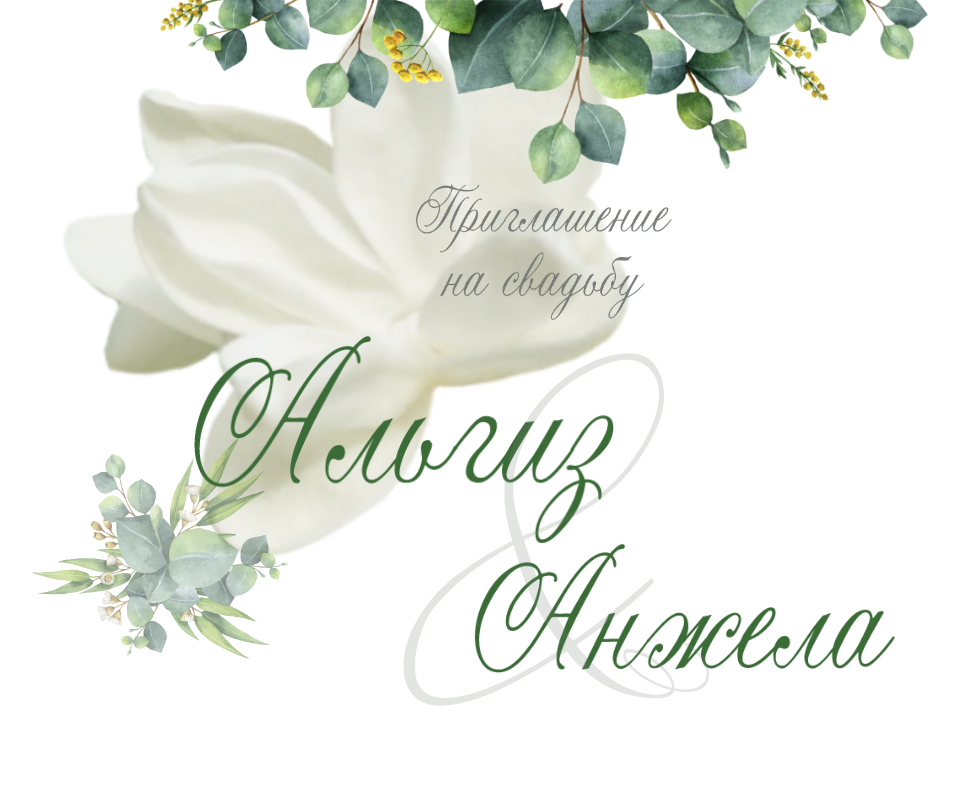
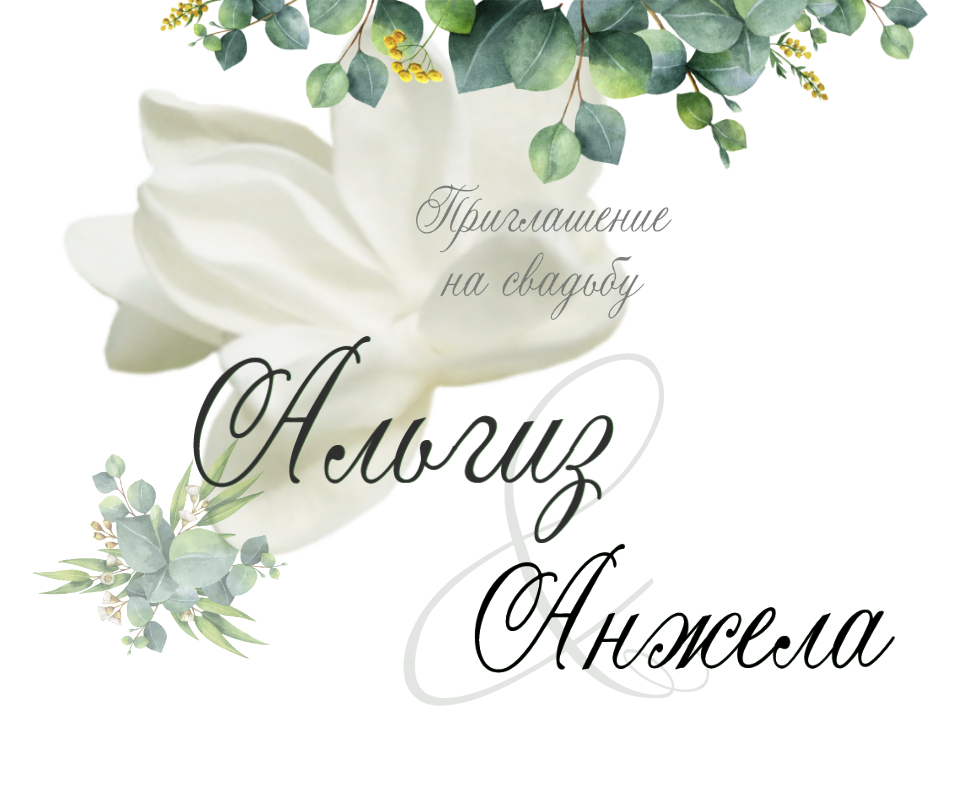
Before and after one commit to Aidarchik/weddingAlgizAndAngela, a React (Create React App) app: page / in a window 1280 px wide. Shown: the top 798 px of the page, without its empty margins (96-1055 px from the left). Built offline with nearby package versions, Linux system fonts and the light colour scheme.

Commit message:
наложение имен

```diff
--- a/src/App.js
+++ b/src/App.js
@@ -1,13 +1,13 @@
 import greenBranch from "./assets/green_branch.png";
 import invite from "./assets/invite.png";
 import algiz from "./assets/algiz.png";
-// import algizBlack from './assets/algiz_black.png';
+import algizBlack from "./assets/algiz_black.png";
 import and from "./assets/and.png";
 import angela from "./assets/angela.png";
-// import angelaBlack from './assets/angela_black.png';
+import angelaBlack from "./assets/angela_black.png";
 import egg from "./assets/pngegg.png";
 import "./App.css";
-import Invite from "./components/invite";
+import Invite from "./components/invite/invite";
 import { useInView } from "react-intersection-observer";
 import { useEffect, useState } from "react";
 // import Tmp from './components/tmp'
@@ -33,10 +33,30 @@ function App() {
         } bg-fixed bg-cover bg-center relative z-50`}
       >
         <Invite
-          image={{ greenBranch, invite, algiz, and, angela, egg, flag }}
+          image={{
+            greenBranch,
+            invite,
+            algiz,
+            algizBlack,
+            and,
+            angela,
+            angelaBlack,
+            egg,
+            flag,
+          }}
         />
         <Invite
-          image={{ greenBranch, invite, algiz, and, angela, egg, inView }}
+          image={{
+            greenBranch,
+            invite,
+            algiz,
+            algizBlack,
+            and,
+            angela,
+            angelaBlack,
+            egg,
+            inView,
+          }}
         />
         {/* <div className="h-screen border-2 border-red-800 flex justify-center">
           <div className="relative w-20 sm:w-40 md:w-60 h-20 border-2 border-green-800">
--- /dev/null
+++ b/src/components/invite/invite.css
@@ -0,0 +1,3 @@
+.algiz-black,.angela-black{
+    @apply absolute left-0 top-0 opacity-100 z-10;
+}
--- a/src/components/invite.js
+++ b/src/components/invite/invite.js
@@ -1,5 +1,16 @@
+import "./invite.css";
 export default function Invite(props) {
-  const { greenBranch, invite, algiz, and, angela, egg, flag } = props.image;
+  const {
+    greenBranch,
+    invite,
+    algiz,
+    algizBlack,
+    and,
+    angela,
+    angelaBlack,
+    egg,
+    flag,
+  } = props.image;
   return (
     <div className="h-full min-h-screen border-0 container mx-auto border-red-800 overflow-hidden pb-5">
       <div className="invite__row flex flex-col content-center justify-start lg:relative">
@@ -31,21 +42,15 @@ export default function Invite(props) {
               <div className="invite__item__image flex-grow-0 flex-shrink basis-auto lg:basis-[61%] border-0 border-blue-700">
                 <div className="names__row flex flex-col border-0 border-blue-700 relative mx-[5%] my-[15%] lg:my-[2%]">
                   <div className="names__column flex">
-                    <div className="names__item flex-grow-0 flex-shrink-0 basis-[60%] lg:basis-[60%] mr-[40%]">
-                      <img
-                        src={algiz}
-                        alt=""
-                        className="transition duration-[5000] hover:grayscale hover:contrast-200"
-                      />
+                    <div className="names__item flex-grow-0 flex-shrink-0 basis-[60%] lg:basis-[60%] mr-[40%] relative">
+                      <img src={algiz} alt="" className="algiz" />
+                      <img src={algizBlack} alt="" className="algiz-black" />
                     </div>
                   </div>
                   <div className="names__column flex">
-                    <div className="names__item flex-grow-0 flex-shrink-0 basis-[60%] lg:basis-[60%] ml-[40%]">
-                      <img
-                        src={angela}
-                        alt=""
-                        className="hover:grayscale transition duration-[5000] hover:contrast-200"
-                      />
+                    <div className="names__item flex-grow-0 flex-shrink-0 basis-[60%] lg:basis-[60%] ml-[40%] relative">
+                      <img src={angela} alt="" className="angela" />
+                      <img src={angelaBlack} alt="" className="angela-black" />
                     </div>
                   </div>
                   <div className="names__column flex absolute z-0 top-[-5%] left-[30%] md:top-[-5%] md:left-[26%] lg:top-[-10%] lg:left-[25%] xl:top-[5%] xl:left-[30%] 2xl:top-[10%] 2xl:left-[30%]">
--- a/tailwind.config.js
+++ b/tailwind.config.js
@@ -5,6 +5,8 @@ module.exports = {
     extend: {
       backgroundImage: {
         "hero-pattern": "url('./assets/background.png')",
+        "algiz-black": "url('./assets/algiz_black.png')",
+        "angela-black": "url('./assets/angela_black.png')",
         // "bg-and": "url('./assets/and.png')",
       },
     },
```
